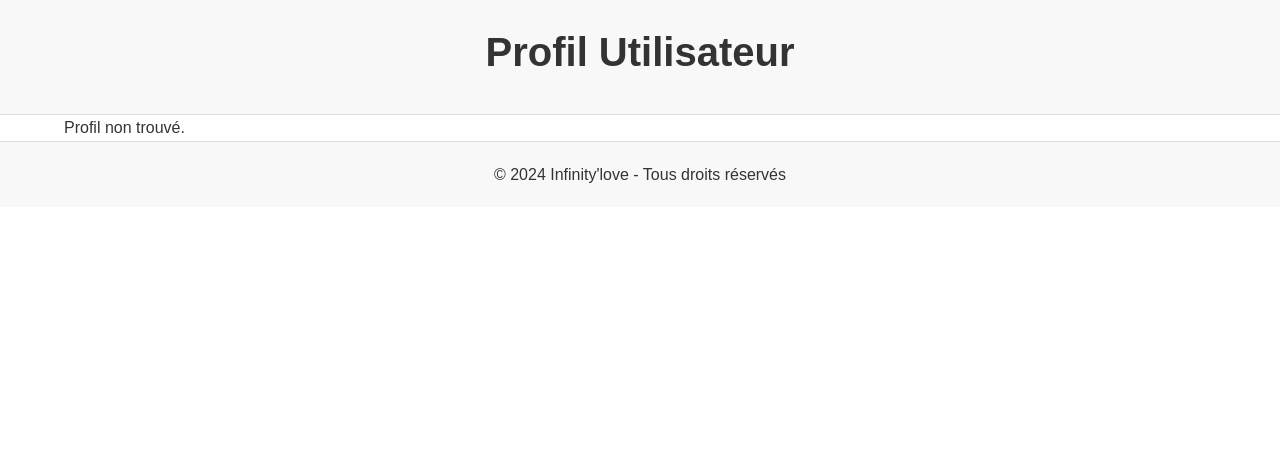
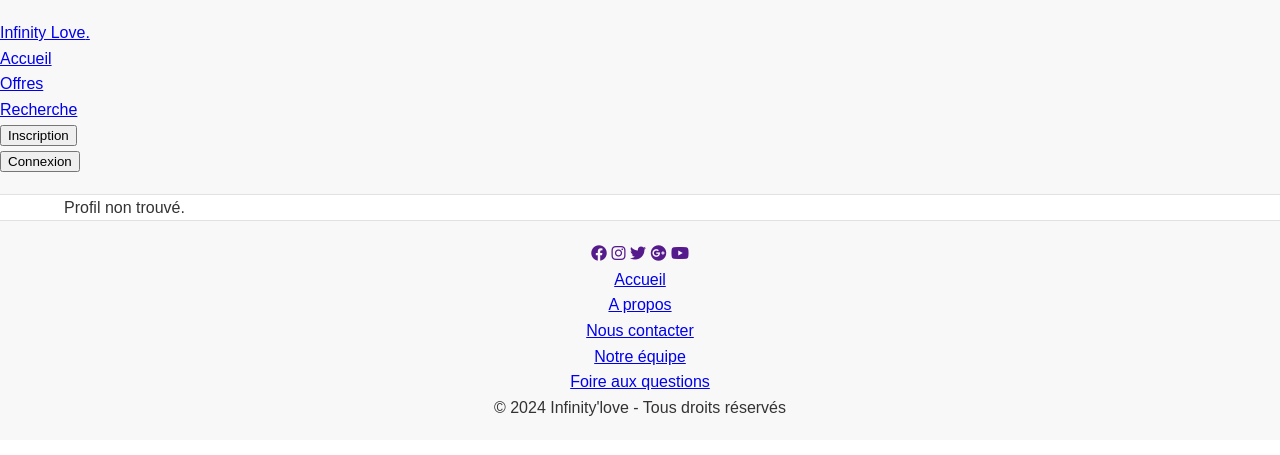
Before and after one commit to MaximilienCY/CY-Projet-MI4-S2, a PHP site: page /profil.php in a window 1280 px wide. Shown: the top 455 px of the page. Run offline with PHP 8.4, Linux system fonts and the light colour scheme.

Commit message:
Update profil.php

```diff
--- a/MOI/profil.php
+++ b/MOI/profil.php
@@ -15,6 +15,7 @@ if (isset($_GET['id'])) {
     $profile = null;
 }
 
+// Fonction pour obtenir le profil par ID
 function getProfileById($filePath, $id) {
     $file = fopen($filePath, "r");
     if ($file) {
@@ -24,17 +25,17 @@ function getProfileById($filePath, $id) {
                 fclose($file);
                 return [
                     'id' => $data[0],
-                    'nom' => $data[1],
-                    'prenom' => $data[2],
+                    'prenom' => $data[1],
+                    'nom' => $data[2],
                     'email' => $data[3],
                     'mot_de_passe' => $data[4],
                     'sexe' => $data[5],
-                    'date_creation' => $data[6],
+                    'date_naissance' => $data[6], // date de naissance
                     'profession' => $data[7],
                     'ville' => $data[8],
                     'statut' => $data[9],
-                    'yeux' => $data[10],
-                    'taille' => $data[11],
+                    'description_physique' => $data[10],
+                    'infos_personnelles' => $data[11],
                     'photo' => $data[12],
                     'type_utilisateur' => $data[13]
                 ];
@@ -44,6 +45,17 @@ function getProfileById($filePath, $id) {
     }
     return null;
 }
+
+// Fonction pour calculer l'âge à partir de la date de naissance
+function calculerAge($dateNaissance) {
+    $aujourdhui = new DateTime();
+    $naissance = new DateTime($dateNaissance);
+    $age = $aujourdhui->diff($naissance)->y;
+    return $age;
+}
+
+// Vérifier le type d'utilisateur connecté
+$connectedUserType = isset($_SESSION['user_type']) ? $_SESSION['user_type'] : 'visiteur';
 ?>
 
 <!DOCTYPE html>
@@ -53,12 +65,48 @@ function getProfileById($filePath, $id) {
     <meta name="viewport" content="width=device-width, initial-scale=1.0">
     <title>Profil Utilisateur</title>
     <link rel="stylesheet" href="profil.css">
+    <link rel="stylesheet" href="https://cdnjs.cloudflare.com/ajax/libs/font-awesome/6.0.0-beta3/css/all.min.css">
 </head>
 <body>
     <header>
-        <div class="container">
-            <h1>Profil Utilisateur</h1>
-        </div>
+        <nav class="navbar">
+            <a href="#" class="logo">Infinity Love<span>.<span></a>
+            <ul class="menu-links">
+                <li><a href="index.php">Accueil</a></li>
+                <li><a href="#features">Offres</a></li>
+                <li><a href="recherche.php">Recherche</a></li>
+                <?php
+                // Vérifiez si l'utilisateur est connecté
+                if (isset($_SESSION['user_type']) && $_SESSION['user_type'] !== 'visiteur') {
+                    echo '<li><a href="index.php?action=logout">Déconnexion</a></li>';
+                    echo '<li><a href="mon_profil.php">Mon profil</a></li>';
+                } else {
+                    echo '<li><button onclick="window.location.href=\'inscription.php\'">Inscription</button></li>';
+                    echo '<li><button onclick="window.location.href=\'connexion.php\'">Connexion</button></li>';
+                }
+
+                if (isset($_SESSION['droits_utilisateur']) && in_array('envoyer_messages', $_SESSION['droits_utilisateur'])) {
+                    echo '<li><a href="messages.php">Messages</a></li>';
+                }
+                if (isset($_SESSION['droits_utilisateur']) && in_array('gerer_utilisateurs', $_SESSION['droits_utilisateur'])) {
+                    echo '<li><a href="admin.php">Administration</a></li>';
+                }
+
+                // Si l'action de déconnexion est demandée
+                if (isset($_GET['action']) && $_GET['action'] === 'logout') {
+                    // Détruisez toutes les variables de session
+                    $_SESSION = array();
+
+                    // Détruisez la session
+                    session_destroy();
+
+                    // Redirigez l'utilisateur vers la page d'accueil après la déconnexion
+                    header("Location: index.php");
+                    exit;
+                }
+                ?>
+            </ul>
+        </nav>
     </header>
 
     <main>
@@ -70,15 +118,24 @@ function getProfileById($filePath, $id) {
                     </figure>
                     <div class="profile-card-content">
                         <h2><?php echo htmlspecialchars($profile['prenom']) . " " . htmlspecialchars($profile['nom']); ?></h2>
-                        <p>Email: <?php echo htmlspecialchars($profile['email']); ?></p>
                         <p>Sexe: <?php echo htmlspecialchars($profile['sexe']); ?></p>
-                        <p>Date d'inscription: <?php echo htmlspecialchars($profile['date_creation']); ?></p>
+                        <p>Âge: <?php echo calculerAge($profile['date_naissance']); ?> ans</p>
                         <p>Profession: <?php echo htmlspecialchars($profile['profession']); ?></p>
                         <p>Ville: <?php echo htmlspecialchars($profile['ville']); ?></p>
                         <p>Statut: <?php echo htmlspecialchars($profile['statut']); ?></p>
-                        <p>Yeux: <?php echo htmlspecialchars($profile['yeux']); ?></p>
-                        <p>Taille: <?php echo htmlspecialchars($profile['taille']); ?></p>
-                        <p>Type d'utilisateur: <?php echo htmlspecialchars($profile['type_utilisateur']); ?></p>
+
+                        <?php if ($connectedUserType == 'administrateur'): ?>
+                            <p>Email: <?php echo htmlspecialchars($profile['email']); ?></p>
+                            <p>Date de naissance: <?php echo htmlspecialchars($profile['date_naissance']); ?></p>
+                            <p>Description physique: <?php echo htmlspecialchars($profile['description_physique']); ?></p>
+                            <p>Informations personnelles: <?php echo htmlspecialchars($profile['infos_personnelles']); ?></p>
+                            <p>Type d'utilisateur: <?php echo htmlspecialchars($profile['type_utilisateur']); ?></p>
+                        <?php endif; ?>
+
+                        <?php if ($connectedUserType == 'abonne' || $connectedUserType == 'administrateur'): ?>
+                            <button onclick="window.location.href='suivre.php?id=<?php echo htmlspecialchars($profile['id']); ?>'">Suivre</button>
+                            <button onclick="window.location.href='envoyer_message.php?id=<?php echo htmlspecialchars($profile['id']); ?>'">Envoyer un message</button>
+                        <?php endif; ?>
                     </div>
                 </div>
             <?php else: ?>
@@ -88,7 +145,25 @@ function getProfileById($filePath, $id) {
     </main>
 
     <footer>
-        <div class="container">
+        <div class="footerContainer">
+            <div class="socialIcons">
+                <a href=""><i class="fa-brands fa-facebook"></i></a>
+                <a href=""><i class="fa-brands fa-instagram"></i></a>
+                <a href=""><i class="fa-brands fa-twitter"></i></a>
+                <a href=""><i class="fa-brands fa-google-plus"></i></a>
+                <a href=""><i class="fa-brands fa-youtube"></i></a>
+            </div>
+            <div class="footerNav">
+                <ul>
+                    <li><a href="index.php">Accueil</a></li>
+                    <li><a href="#">A propos</a></li>
+                    <li><a href="#">Nous contacter</a></li>
+                    <li><a href="#">Notre équipe</a></li>
+                    <li><a href="#">Foire aux questions</a></li>
+                </ul>
+            </div>
+        </div>
+        <div class="footerBottom">
             <p>&copy; 2024 Infinity'love - Tous droits réservés</p>
         </div>
     </footer>
```
